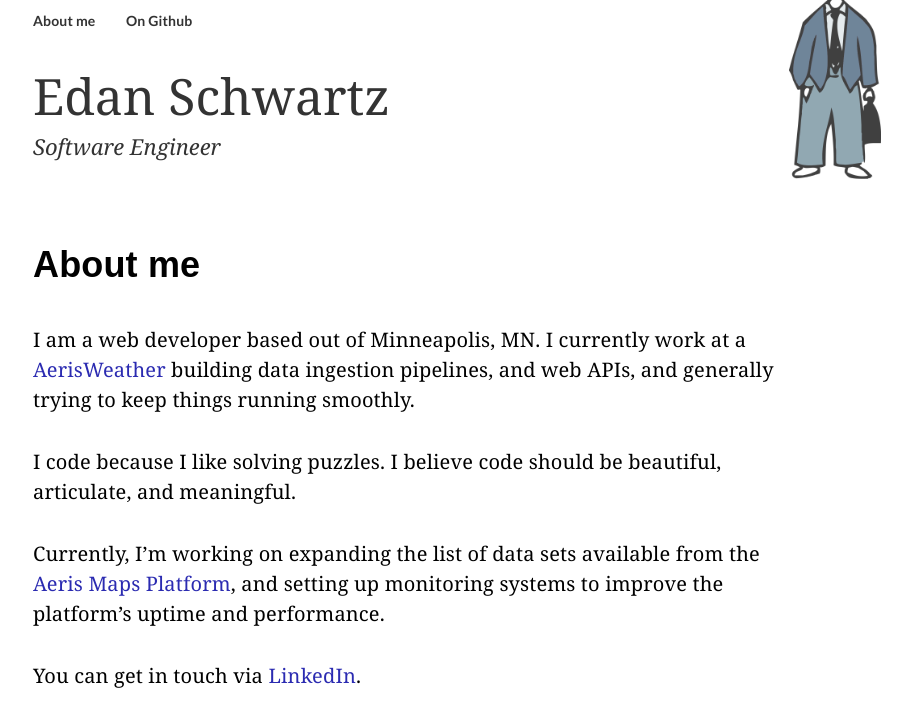
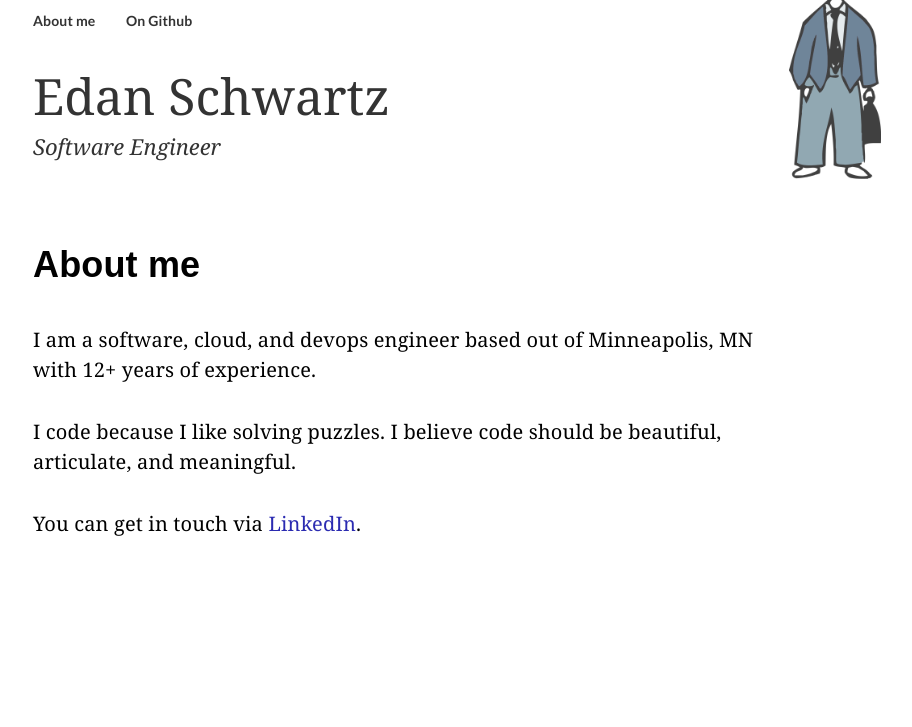
Before and after one commit to eschwartz/eschwartz.github.io, a Jekyll site: the page built from about.md, in a window 1280 px wide. Shown: the top 727 px of the page, without its empty margins (223-1135 px from the left). Built offline with Jekyll 4.4.1, drawn with Linux system fonts in a browser that asks for light colours.

Commit message:
Update about

```diff
--- a/about.md
+++ b/about.md
@@ -4,10 +4,8 @@ stylesheet: 'post-list'
 ---
 # About me
 
-I am a web developer based out of Minneapolis, MN. I currently work at a [AerisWeather](http://aerisweather.com/) building data ingestion pipelines, and web APIs, and generally trying to keep things running smoothly.
+I am a software, cloud, and devops engineer based out of Minneapolis, MN with 12+ years of experience.
 
 I code because I like solving puzzles. I believe code should be beautiful, articulate, and meaningful.
 
-Currently, I'm working on expanding the list of data sets available from the [Aeris Maps Platform](https://www.aerisweather.com/develop/#maps), and setting up monitoring systems to improve the platform's uptime and performance.
-
 You can get in touch via [LinkedIn](https://www.linkedin.com/in/edanschwartz/).
```
